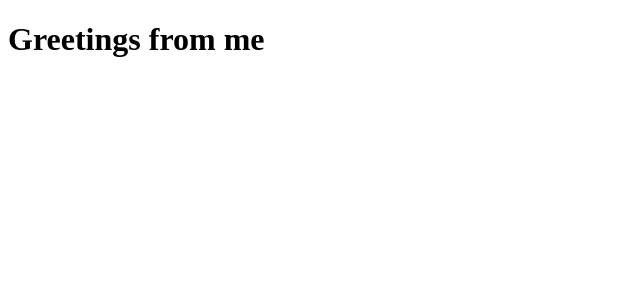
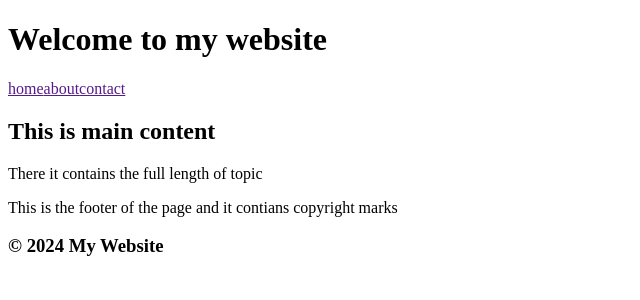
Before and after one commit to itAshmit/react-stand, a React (Vite) app: page / in a window 1280 px wide. Shown: the top 300 px of the page, without its empty margins (0-640 px from the left). Built offline with nearby package versions, Linux system fonts and the light colour scheme.

Commit message:
learning and escalating react

```diff
--- a/src/App.jsx
+++ b/src/App.jsx
@@ -1,10 +1,14 @@
-import Greet from "./component/greet"
+import Header from "./component/header";
+import Main from "./component/mainn";
+import Footer from "./component/footer";
 const App = () =>{
   return(
   <div>
-    <Greet/>
+    <Header/>
+    <Main/>
+    <Footer/>
   </div>
   );
-}
+};
 
 export default App;
--- /dev/null
+++ b/src/component/add.jsx
@@ -0,0 +1,4 @@
+function Add(){
+    return <h2>Add</h2>
+}
+export default Add;
--- /dev/null
+++ b/src/component/footer.jsx
@@ -0,0 +1,10 @@
+const Footer = () => {
+  return (
+    <footer>
+      <p>This is the footer of the page and it contians copyright marks</p>
+      <h3>© 2024 My Website</h3>
+    </footer>
+  );
+};
+
+export default Footer;
--- /dev/null
+++ b/src/component/header.jsx
@@ -0,0 +1,13 @@
+const Header = () => {
+  return (
+    <div>
+      <h1>Welcome to my website</h1>
+      <nav>
+        <a href="">home</a>
+        <a href="">about</a>
+        <a href="">contact</a>
+      </nav>
+    </div>
+  );
+};
+export default Header;
--- /dev/null
+++ b/src/component/mainn.jsx
@@ -0,0 +1,9 @@
+const Main = () => {
+  return (
+    <main>
+      <h2>This is main content</h2>
+      <p>There it contains the full length of topic</p>
+    </main>
+  );
+};
+export default Main;
```
Also changed, not shown: src/main.jsx (line endings or trailing spaces).
